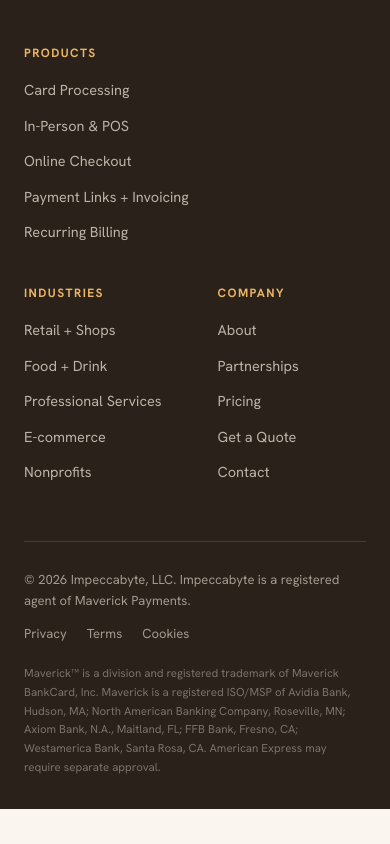
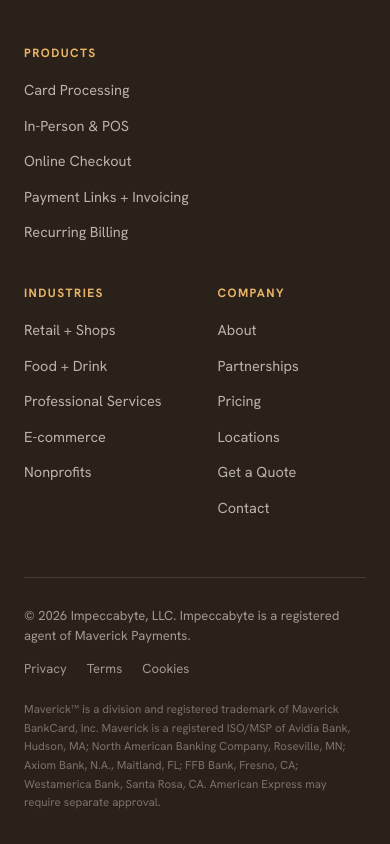
Before and after one commit to Impeccabyte/website, a Next.js app: page /locations/austin in a window 390 px wide. Shown: the part 4179-5023 px from the top of the page. Before the commit the page ends 4988 px from the top, so only its background shows below. Built offline with nearby package versions, Linux system fonts and the light colour scheme.

Commit message:
feat(seo): link Locations from primary nav, mobile drawer, and footer

```diff
--- a/components/site/site-footer.tsx
+++ b/components/site/site-footer.tsx
@@ -130,6 +130,7 @@
                 { label: "About", href: "/about" },
                 { label: "Partnerships", href: "/partnerships" },
                 { label: "Pricing", href: "/pricing" },
+                { label: "Locations", href: "/locations" },
                 { label: "Get a Quote", href: "/contact" },
                 { label: "Contact", href: "/contact" },
               ]}
--- a/components/site/site-header.tsx
+++ b/components/site/site-header.tsx
@@ -43,6 +43,7 @@
           <MegaTrigger label="Industries" active={mega === "industries"} onOpen={() => setMega("industries")} />
           <NavLink href="/partnerships" onEnter={() => setMega(null)}>Partnerships</NavLink>
           <NavLink href="/pricing" onEnter={() => setMega(null)}>Pricing</NavLink>
+          <NavLink href="/locations" onEnter={() => setMega(null)}>Locations</NavLink>
           <NavLink href="/about" onEnter={() => setMega(null)}>About</NavLink>
         </nav>
 
@@ -295,6 +296,7 @@
 
         <DrawerRow href="/partnerships" onClose={onClose}>Partnerships</DrawerRow>
         <DrawerRow href="/pricing" onClose={onClose}>Pricing</DrawerRow>
+        <DrawerRow href="/locations" onClose={onClose}>Locations</DrawerRow>
         <DrawerRow href="/about" onClose={onClose}>About</DrawerRow>
 
         <div className="mt-6 flex flex-col gap-2.5">
```
